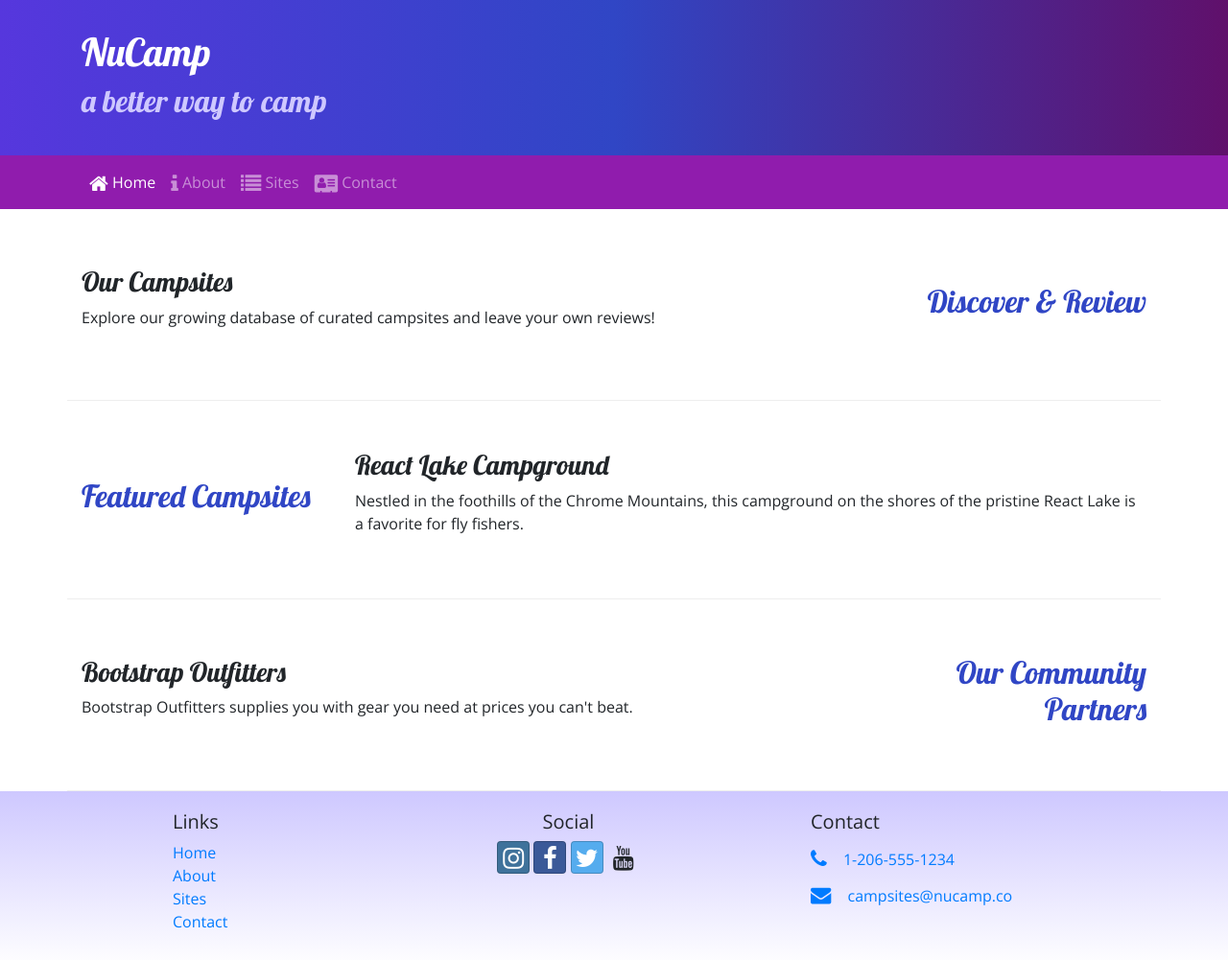
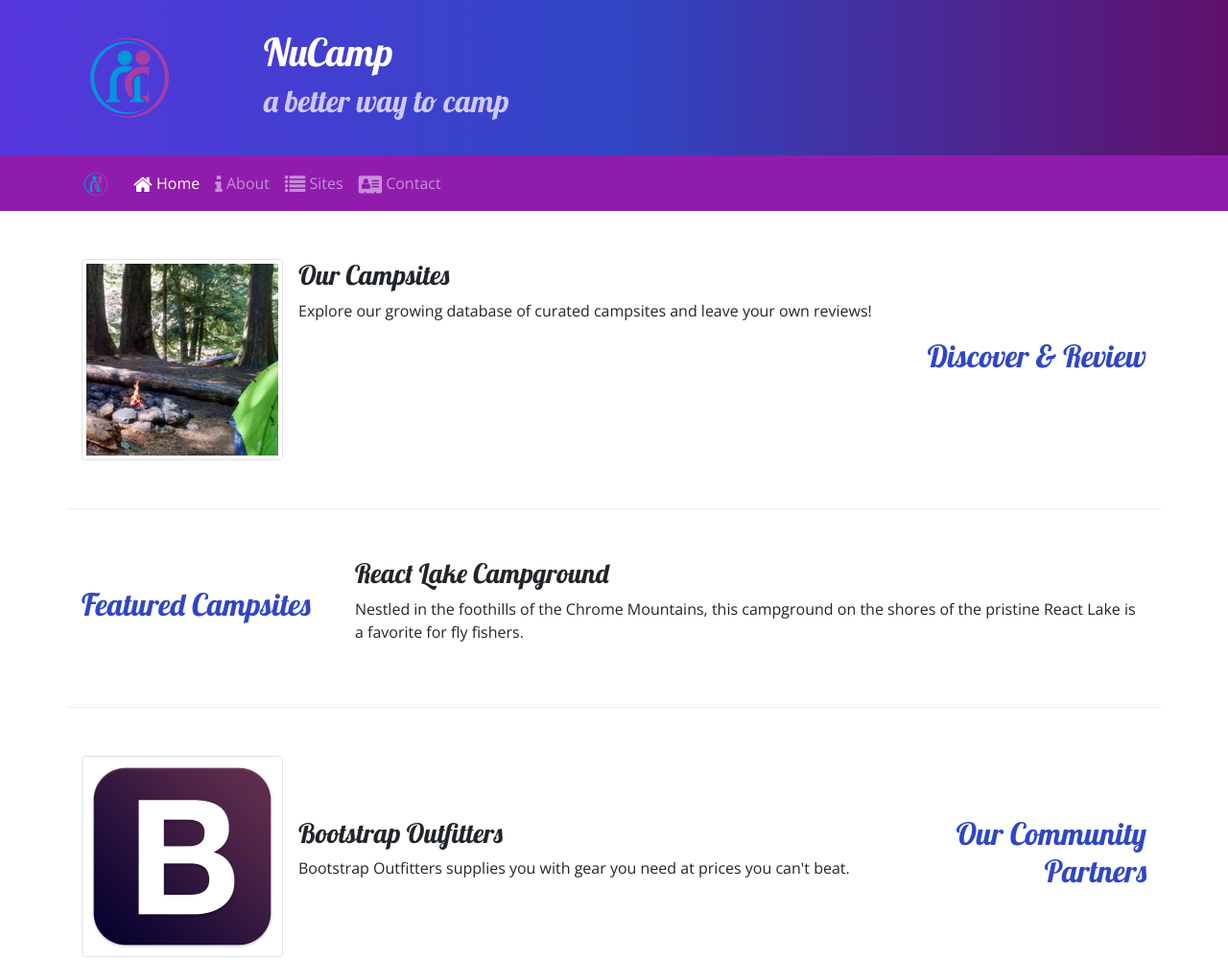
Before and after one commit to capricious-slingshot/miniature-octo-glampsites, a website: page index.html in a window 1280 px wide. Shown: the top 1001 px of the page at 96% size. Drawn offline with nearby package versions, Linux system fonts and the light colour scheme.

Commit message:
adding site logo and images to Index

```diff
--- a/index.html
+++ b/index.html
@@ -16,6 +16,9 @@
     <header class="jumbotron jumbotron-fluid">
       <div class="container">
         <div class="row">
+          <div class="col-4 col-sm-3 col-md-2 align-self-center">
+            <img src="img/logo.png" class="img-fluid" alt="NuCamp Logo">
+          </div>
           <div class="col">
             <h1>NuCamp</h1>
             <h2>a better way to camp</h2>
@@ -25,7 +28,10 @@
     </header>
     <nav class="navbar navbar-expand-sm navbar-dark sticky-top">
       <div class="container">
-        <button class="navbar-toggler ml-auto" type="button" data-toggle="collapse" data-toggle="#nucampNavbar">
+        <a href="#" class="navbar-brand">
+          <img src="img/logo.png" height="30" width="30" alt="NuCamp Logo">
+        </a>
+        <button class="navbar-toggler" type="button" data-toggle="collapse" data-toggle="#nucampNavbar">
           <span class="navbar-toggler-icon"></span>
         </button>
         <div class="collapse navbar-collapse" id="nucampNavbar">
@@ -44,8 +50,13 @@
           <h2 class="text-sm-right">Discover & Review</h2>
         </div>
         <div class="col">
-          <h3>Our Campsites</h3>
-          <p class="d-none d-sm-block">Explore our growing database of curated campsites and leave your own reviews!</p>
+          <div class="media">
+            <img src="img/breadcrumb-trail-thumb.jpg" alt="Breadcrumb Taril Campsite" class="d-flex mr-3 img-thumbnail">
+            <div class="media-body align-center">
+              <h3>Our Campsites</h3>
+              <p class="d-none d-sm-block">Explore our growing database of curated campsites and leave your own reviews!</p>
+            </div>
+          </div>
         </div>
       </div>
       <div class="row row-content align-items-center">
@@ -62,8 +73,13 @@
           <h2 class="text-sm-right">Our Community Partners</h2>
         </div>
         <div class="col">
-          <h3>Bootstrap Outfitters</h3>
-          <p class="d-none d-sm-block">Bootstrap Outfitters supplies you with gear you need at prices you can't beat.</p>
+          <div class="media">
+            <img src="img/bootstrap-thumb.png" alt="" class="d-flex mr-3 img-thumbnail">
+            <div class="media-body align-self-center">
+              <h3>Bootstrap Outfitters</h3>
+              <p class="d-none d-sm-block">Bootstrap Outfitters supplies you with gear you need at prices you can't beat.</p>
+            </div>
+          </div>
         </div>
       </div>
     </div>
```
Also changed, not shown: aboutus.html (+7 -1 lines), contactus.html (+7 -1 lines), img/bootstrap-thumb.png (added), img/breadcrumb-trail-thumb.jpg (added), img/breadcrumb-trail.jpg (added), img/chrome-river-thumb.jpg (added), img/chrome-river.jpg (added), img/logo.png (added), img/react-lake-thumb.jpg (added), img/react-lake.jpg (added).
